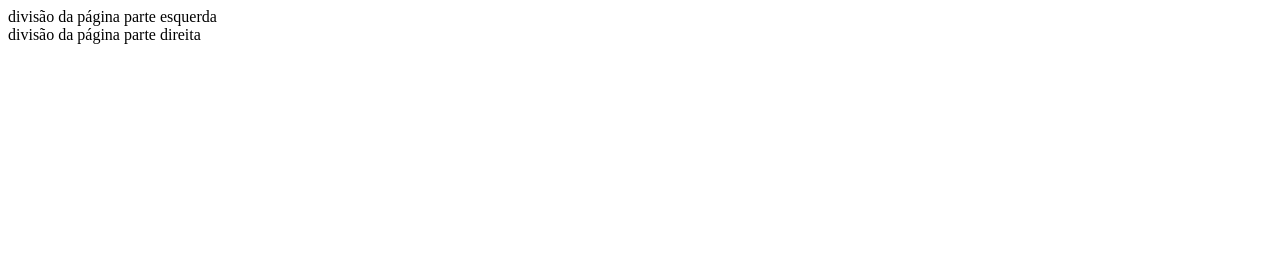
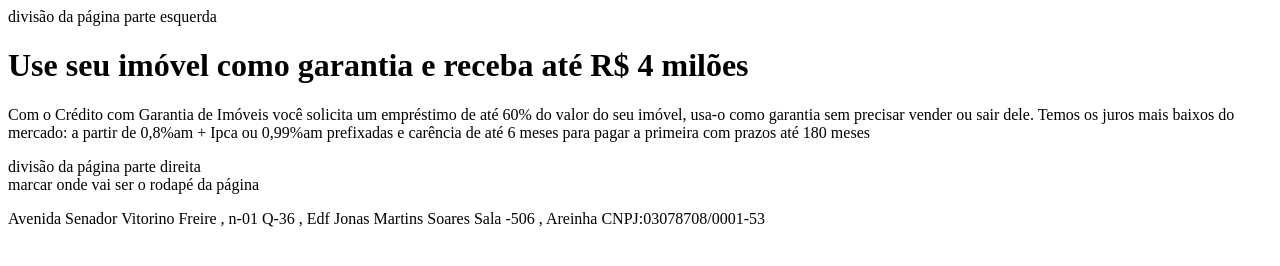
Before and after one commit to Ramon-Barros/Agente_Credito, a plain HTML site: page index.html in a window 1280 px wide. Drawn offline with Linux system fonts and the light colour scheme.

Commit message:
colocando o conteúdo da página

```diff
--- a/index.html
+++ b/index.html
@@ -10,10 +10,21 @@
     <main>
         <div>
             divisão da página parte esquerda
+            <h1>Use seu imóvel como garantia e receba até R$ 4 milões</h1>
+            <p>Com o Crédito com Garantia de Imóveis você solicita
+                 um empréstimo de até 60% do valor do seu imóvel, usa-o
+                 como garantia sem precisar vender ou sair dele. Temos os
+                 juros mais baixos do mercado: a partir de 0,8%am + Ipca ou 0,99%am
+                 prefixadas e carência de até 6 meses para pagar a primeira com prazos até 180 meses</p>
         </div>
         <div>
             divisão da página parte direita
         </div>
     </main>
+    <footer>
+        marcar onde vai ser o rodapé da página
+        <p>Avenida Senador Vitorino Freire , n-01 Q-36 , Edf Jonas Martins Soares Sala -506 , Areinha
+            CNPJ:03078708/0001-53</p>
+    </footer>
 </body>
 </html>
```
